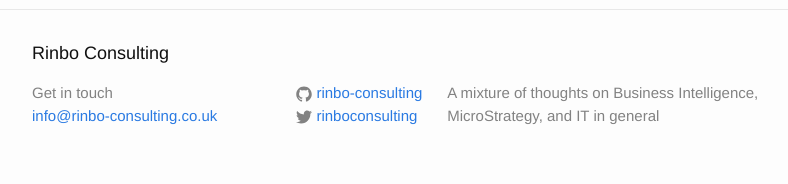
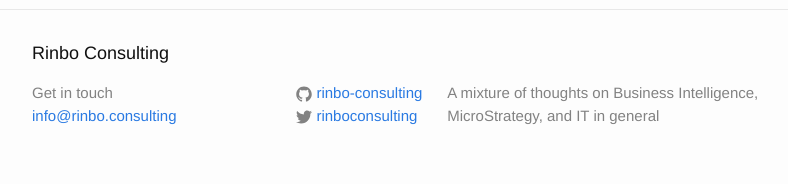
Before and after one commit to rinbo-consulting/rinbo-consulting.github.io, a Jekyll site: the page built from index.html, in a window 1280 px wide. Shown: the part 1160-1344 px from the top of the page, without its empty margins (238-1026 px from the left). Built offline with Jekyll 4.4.1, drawn with Linux system fonts in a browser that asks for light colours.

Commit message:
Changed domain name

```diff
--- a/CNAME
+++ b/CNAME
@@ -1 +1 @@
-www.rinbo-consulting.co.uk
+rinbo.consulting
--- a/_config.yml
+++ b/_config.yml
@@ -1,10 +1,10 @@
 # Site settings
 title: Rinbo Consulting
-email: info@rinbo-consulting.co.uk
+email: info@rinbo.consulting
 description: > # this means to ignore newlines until "baseurl:"
   A mixture of thoughts on Business Intelligence, MicroStrategy, and IT in general
 baseurl: "" # the subpath of your site, e.g. /blog/
-url: "http://www.rinbo-consulting.co.uk" # the base hostname & protocol for your site
+url: "http://rinbo.consulting" # the base hostname & protocol for your site
 twitter_username: rinboconsulting
 github_username:  rinbo-consulting
 
```
